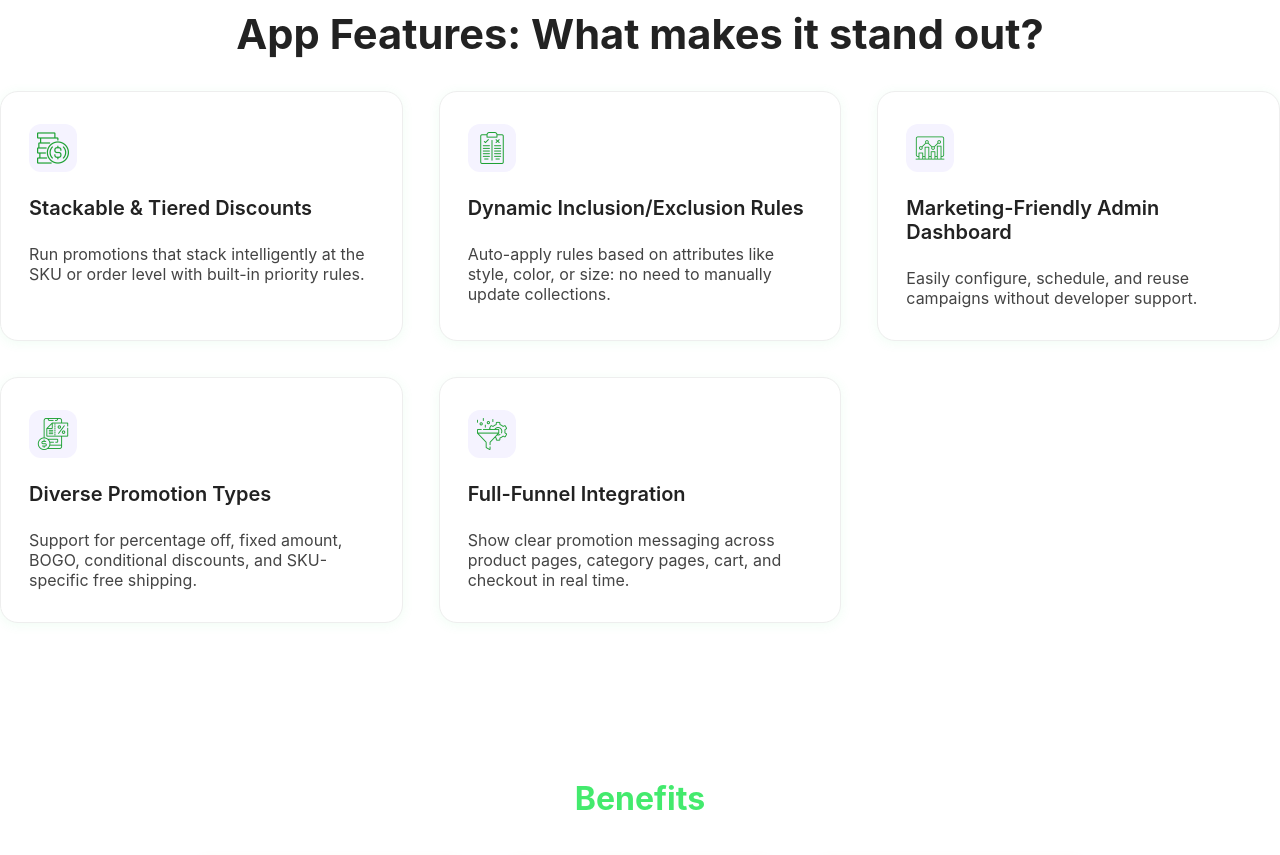
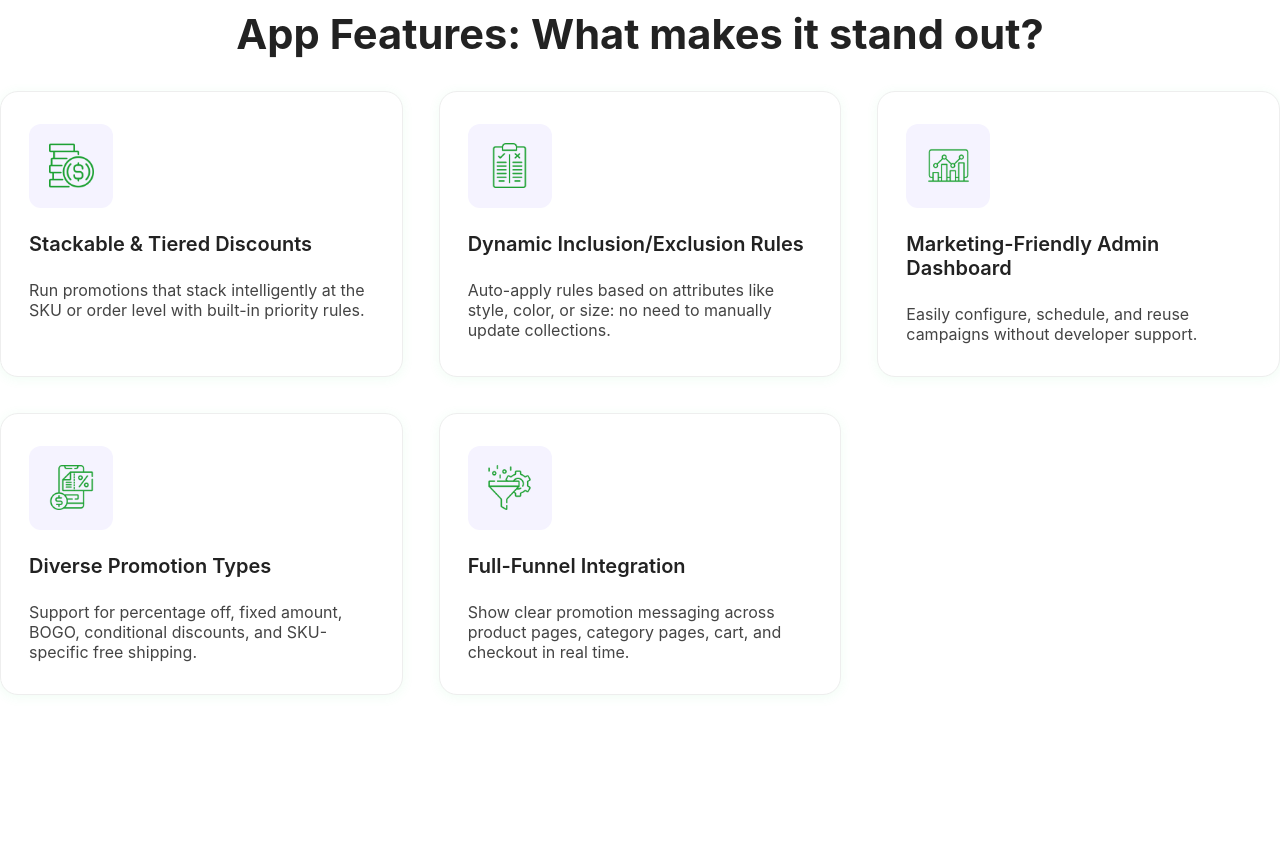
Before and after one commit to shabana-amzur/shopifypromohub, a React (Vite) app: page / in a window 1280 px wide. Shown: the part 900-1755 px from the top of the page. Built offline with nearby package versions, Linux system fonts and the light colour scheme.

Commit message:
Increase feature icon size to 45px and adjust icon box padding

```diff
--- a/src/components/Features.jsx
+++ b/src/components/Features.jsx
@@ -57,8 +57,9 @@ function Features() {
             <div style={{
               background: '#f5f3ff',
               borderRadius: 12,
-              width: 48,
-              height: 48,
+              width: 64,
+              height: 64,
+              padding: 10,
               display: 'flex',
               alignItems: 'center',
               justifyContent: 'center',
@@ -66,7 +67,7 @@ function Features() {
               fontSize: '2rem',
               overflow: 'hidden',
             }}>
-              <img src={f.icon} alt={f.title + ' icon'} style={{width: 32, height: 32, objectFit: 'contain'}} />
+              <img src={f.icon} alt={f.title + ' icon'} style={{width: 45, height: 45, objectFit: 'contain'}} />
             </div>
             <div style={{fontSize: '1.25rem', fontWeight: 600, color: '#222', marginBottom: 8}}>{f.title}</div>
             <div style={{fontSize: '1rem', color: '#444', fontWeight: 400}}>{f.desc}</div>
```
